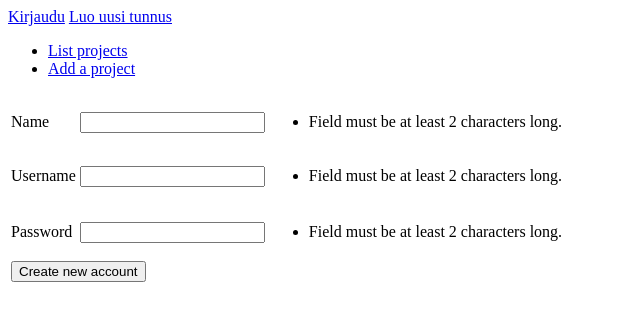
After one commit to tjvalkonen/tyoaikaseuranta, a Flask app: page /auth/new in a window 1280 px wide. The commit adds this page. Shown: the top 321 px of the page, without its empty margins (0-640 px from the left). Run offline with Flask 2, Linux system fonts and the light colour scheme.

Commit message:
uuden tunnuksen luominen

```diff
--- a/application/auth/forms.py
+++ b/application/auth/forms.py
@@ -1,5 +1,5 @@
 from flask_wtf import FlaskForm
-from wtforms import PasswordField, StringField
+from wtforms import PasswordField, StringField, validators
 
 class LoginForm(FlaskForm):
     username = StringField("Username")
@@ -7,3 +7,11 @@ class LoginForm(FlaskForm):
 
     class Meta:
         csrf = False
+
+class AccountForm(FlaskForm):
+    name = StringField("Name", [validators.Length(min=2)])
+    username = StringField("Username", [validators.Length(min=2)])
+    password = PasswordField("Password", [validators.Length(min=2)])
+
+    class Meta:
+        csrf = False
--- a/application/auth/models.py
+++ b/application/auth/models.py
@@ -13,7 +13,7 @@ class User(db.Model):
     username = db.Column(db.String(144), nullable=False)
     password = db.Column(db.String(144), nullable=False)
 
-    tasks = db.relationship("Project", backref='account', lazy=True)
+    projects = db.relationship("Project", backref='account', lazy=True)
 
     def __init__(self, name):
         self.name = name
--- a/application/auth/views.py
+++ b/application/auth/views.py
@@ -1,10 +1,10 @@
 from flask import render_template, request, redirect, url_for
 from flask_login import login_user, logout_user
 
-from application import app
+from application import app, db
 from application.auth.models import User
 from application.auth.forms import LoginForm
-
+from application.auth.forms import AccountForm
 
 @app.route("/auth/login", methods = ["GET", "POST"])
 def auth_login():
@@ -19,7 +19,6 @@ def auth_login():
         return render_template("auth/loginform.html", form = form,
                                 error = "No such username or password")
 
-
     login_user(user)
     return redirect(url_for("index"))
 
@@ -28,3 +27,20 @@ def auth_login():
 def auth_logout():
     logout_user()
     return redirect(url_for("index"))
+
+@app.route("/auth/new", methods=["GET", "POST"])
+# @login_required
+def accounts_create():
+    form = AccountForm(request.form)
+
+    if not form.validate():
+        return render_template("auth/newAccount.html", form = form)
+
+    a = User(form.name.data)
+    a.username = form.username.data
+    a.password = form.password.data
+
+    db.session().add(a)
+    db.session().commit()
+
+    return redirect(url_for("index"))
--- /dev/null
+++ b/application/templates/auth/newAccount.html
@@ -0,0 +1,58 @@
+{% extends "layout.html" %}
+
+{% block body %}
+<form method="POST" action="{{ url_for('accounts_create') }}">
+    <table>
+      <tr>
+	<td>
+	  {{ form.name.label }}
+	</td>
+	<td>
+	  {{ form.name }}
+	</td>
+	<td>
+	  <ul>
+	    {% for error in form.name.errors %}
+	    <li>{{ error }}</li>
+	    {% endfor %}
+	  </ul>
+	</td>
+      </tr>
+      <tr>
+	<td>
+	  {{ form.username.label }}
+	</td>
+	<td>
+	  {{ form.username }}
+	</td>
+        <td>
+	  <ul>
+	    {% for error in form.username.errors %}
+	    <li>{{ error }}</li>
+	    {% endfor %}
+	  </ul>
+        </td>
+      </tr>
+      <tr>
+      <tr>
+	<td>
+	  {{ form.password.label }}
+	</td>
+	<td>
+	  {{ form.password }}
+	</td>
+        <td>
+	  <ul>
+	    {% for error in form.password.errors %}
+	    <li>{{ error }}</li>
+	    {% endfor %}
+	  </ul>
+        </td>
+      </tr>
+      <tr>
+	<td colspan="3">
+	  <input type="submit" value="Create new account"/>
+	</td>
+      </tr>
+</form>
+{% endblock %}
--- a/application/templates/layout.html
+++ b/application/templates/layout.html
@@ -12,6 +12,7 @@
       </p>
       {% else %}
       <a href="{{ url_for('auth_login') }}">Kirjaudu</a>
+      <a href="{{ url_for('accounts_create') }}">Luo uusi tunnus</a>
       {% endif %}
 
       <ul>
```
